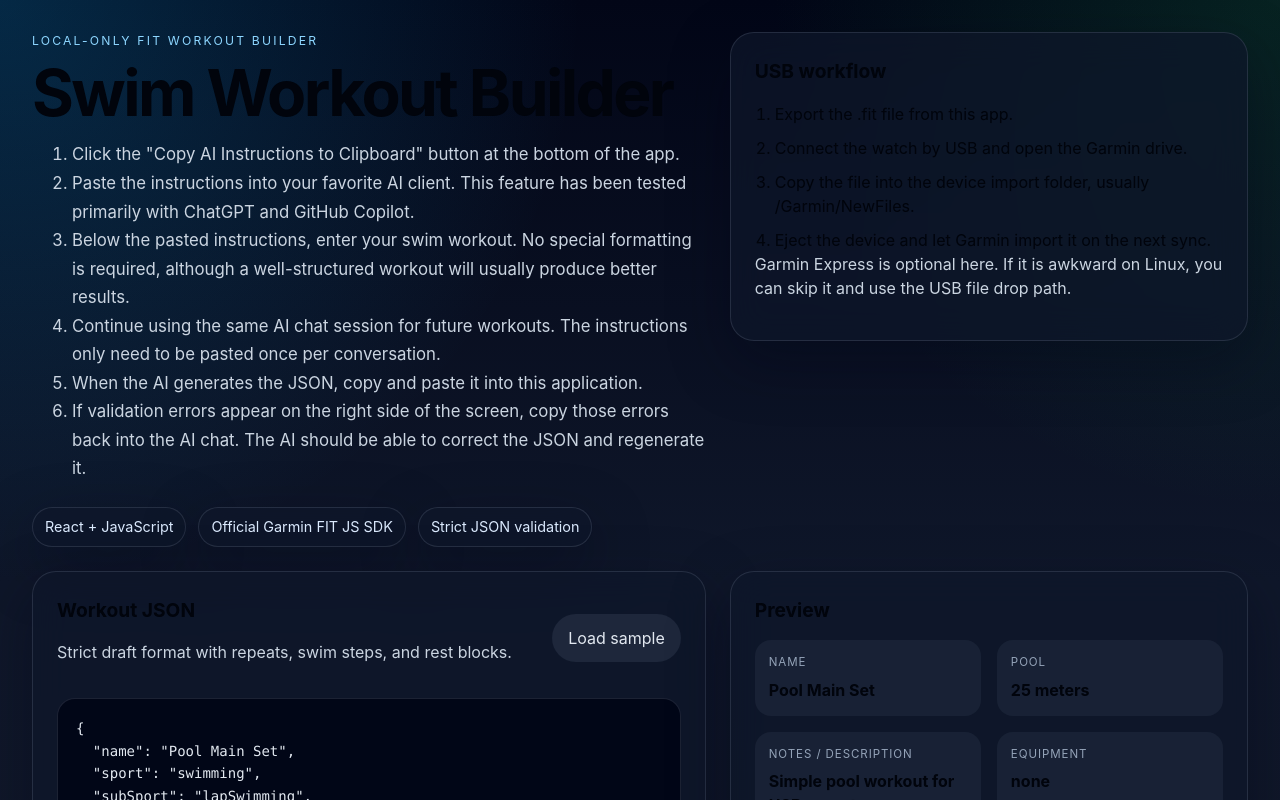
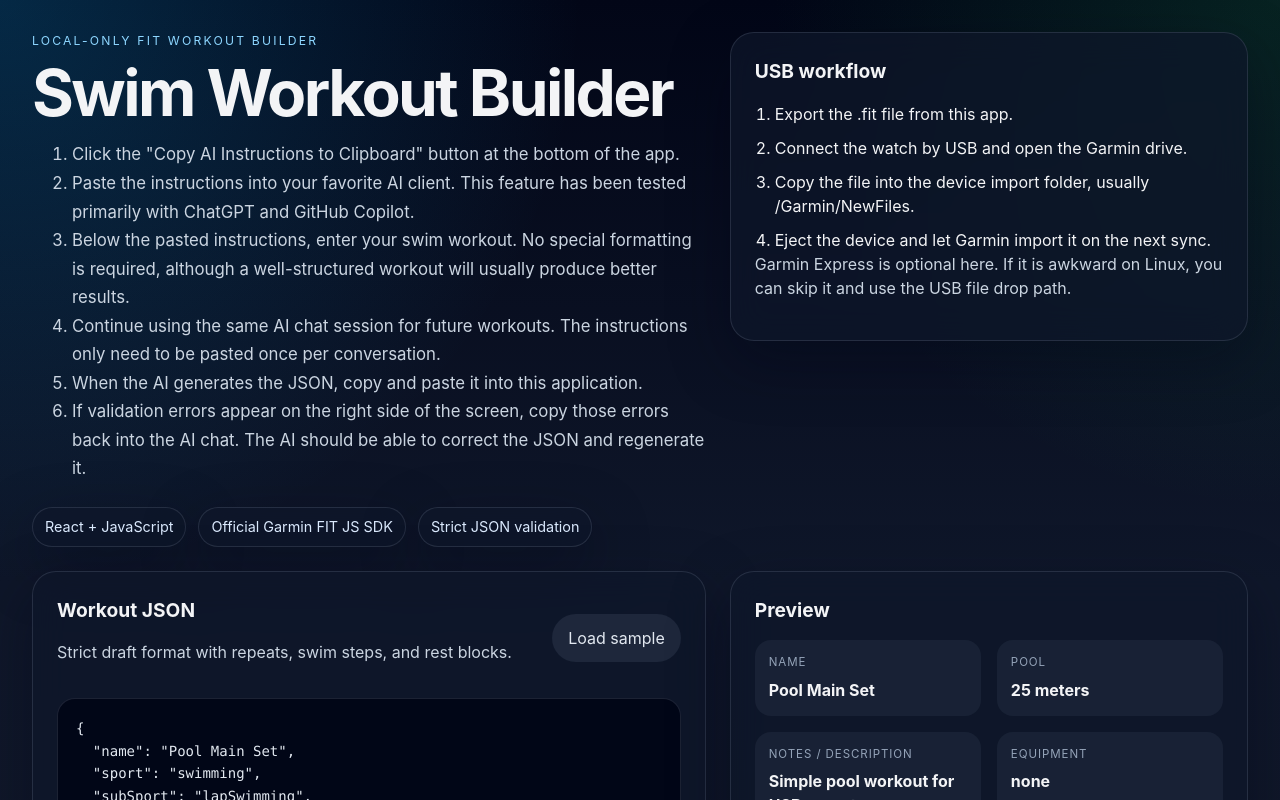
Before and after one commit to ecsproull/fit-workout-generator, a React (Vite) app: page / in a window 1280 px wide. Shown: the top 800 px of the page. Built offline with nearby package versions, Linux system fonts and the light colour scheme.

Commit message:
Fixing text color issue.

```diff
--- a/src/App.css
+++ b/src/App.css
@@ -1,7 +1,7 @@
 .app-shell {
   min-height: 100vh;
   padding: 32px;
-  color: #01040c;
+  color: #f3f4f6;
   display: flex;
   flex-direction: column;
 }
```
Also changed, not shown: 2 other files (tests, documents, lock files or other folders).
